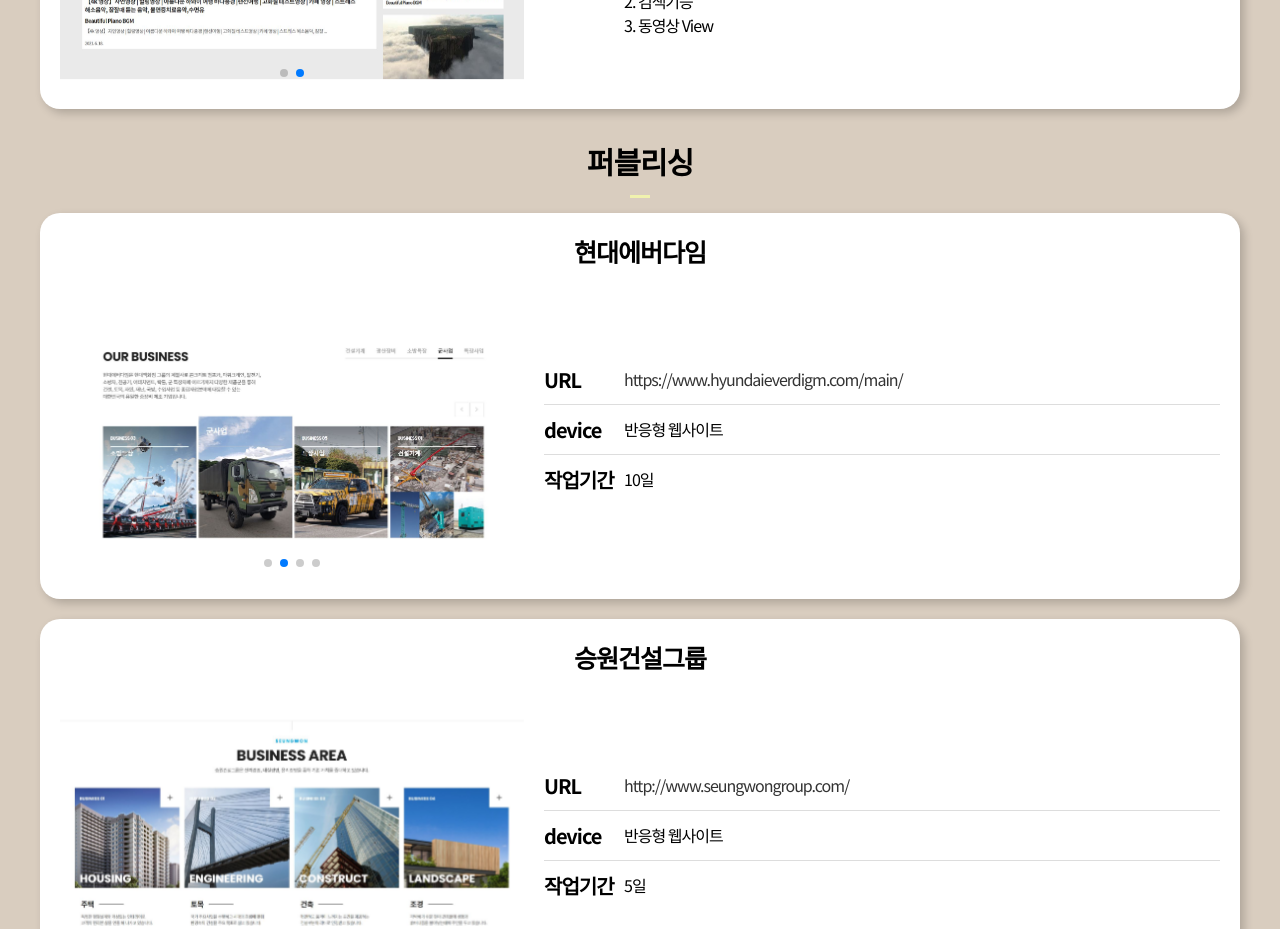
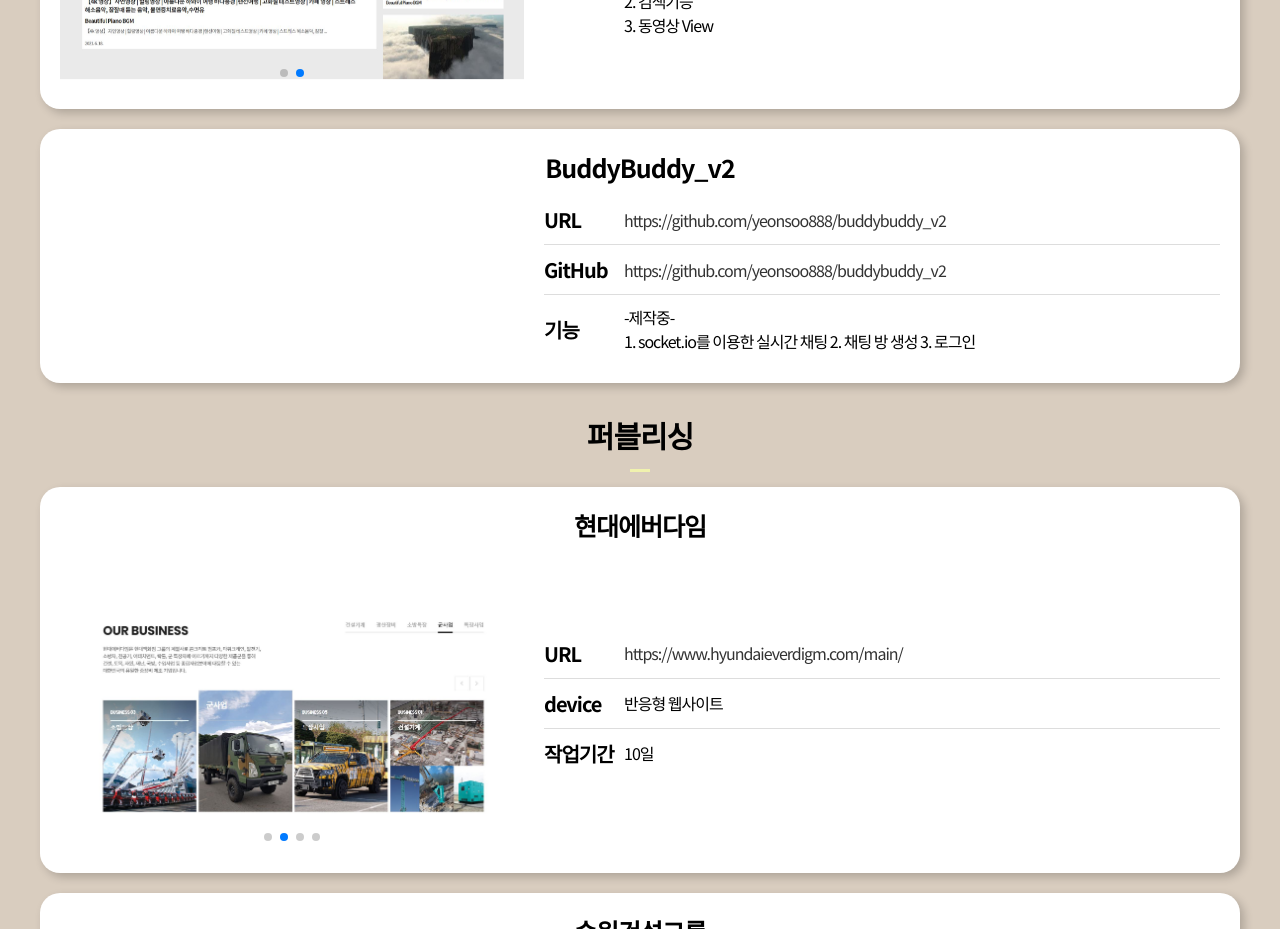
Before and after one commit to yeonsoo888/portfolio, a React (Create React App) app in the folder portfolio/: page / in a window 1280 px wide. Shown: the part 2700-3629 px from the top of the page. Built offline with nearby package versions, Linux system fonts and the light colour scheme.

Commit message:
new projects add

```diff
--- a/portfolio/src/components/main/project.jsx
+++ b/portfolio/src/components/main/project.jsx
@@ -135,6 +135,36 @@
                                             1. 인기동영상 <br />
                                             2. 검색기능 <br />
                                             3. 동영상 View
+                                        </p>
+                                    </li>
+
+                                </ul>
+                            </div>
+                        </div>
+                    </li>
+                    <li>
+                        <strong className="projectList__tit">BuddyBuddy_v2</strong>
+                        <div className="projectList__cnts">
+                            <div className="project__slideWrap">
+                            </div>
+                            <div className="project__txtWrap">
+                                <ul className="project__info">
+                                    <li>
+                                        <span>URL</span>
+                                        <a href="https://github.com/yeonsoo888/buddybuddy_v2" target="_blank">https://github.com/yeonsoo888/buddybuddy_v2</a>
+                                    </li>
+                                    <li>
+                                        <span>GitHub</span>
+                                        <a href="https://github.com/yeonsoo888/buddybuddy_v2" target="_blank">https://github.com/yeonsoo888/buddybuddy_v2</a>
+                                    </li>
+                                    <li>
+                                        <span>기능</span>
+                                        <p>
+                                            -제작중-
+                                            <br />
+                                            1. socket.io를 이용한 실시간 채팅
+                                            2. 채팅 방 생성
+                                            3. 로그인
                                         </p>
                                     </li>
 
```
